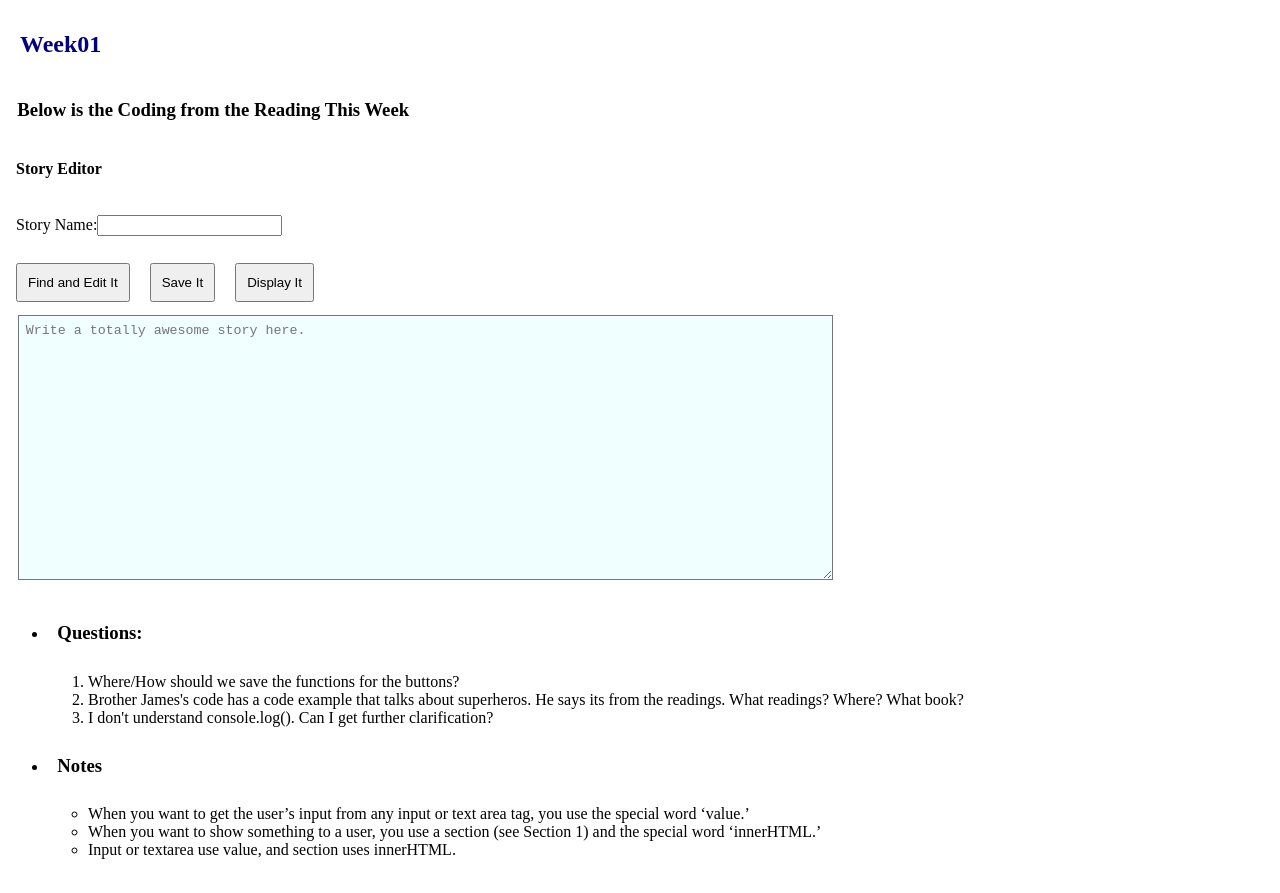
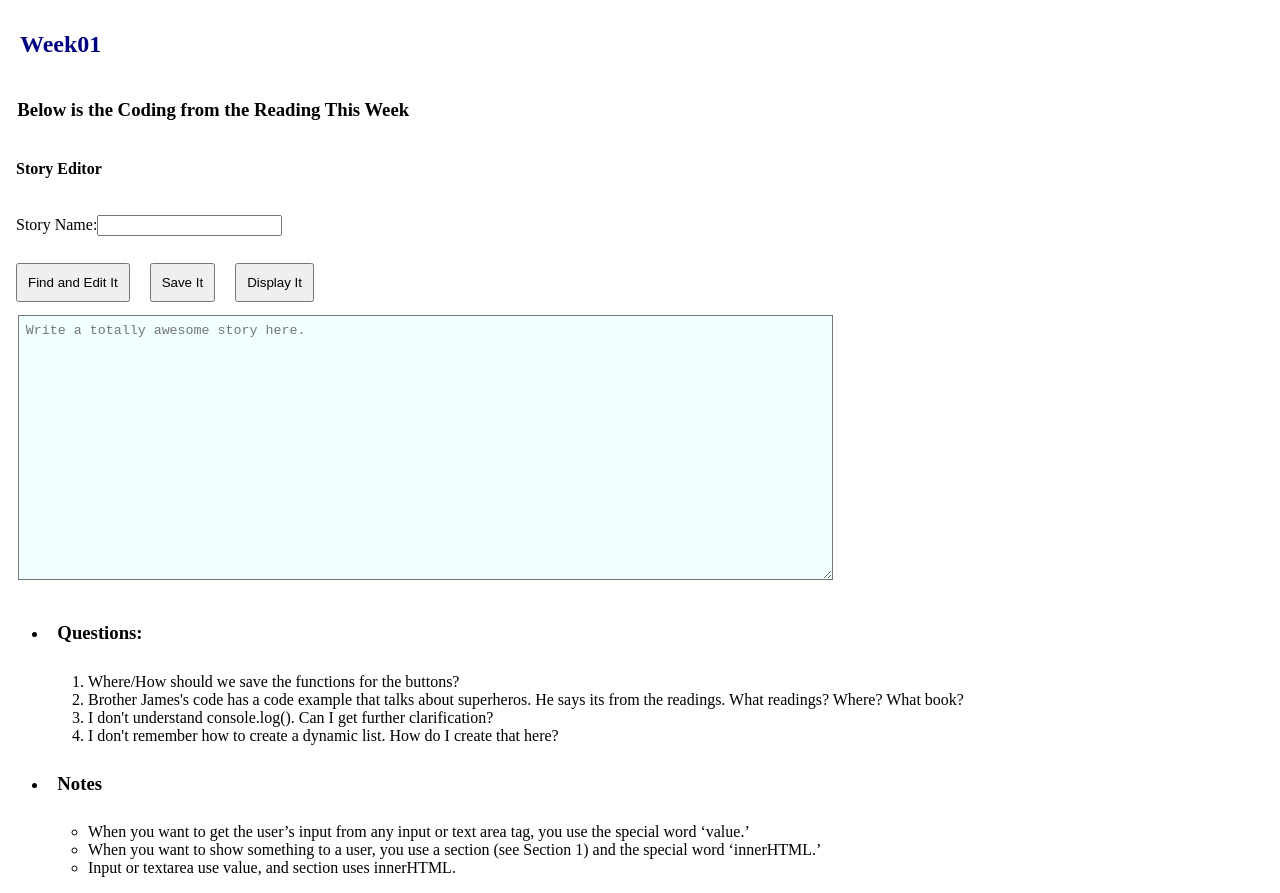
Before and after one commit to cassiejones9/WDD330, a plain HTML site: page week1/index.html in a window 1280 px wide. Shown: the part 125-1018 px from the top of the page. Drawn offline with Linux system fonts and the light colour scheme.

Commit message:
Update index.html

```diff
--- a/week1/index.html
+++ b/week1/index.html
@@ -6,7 +6,7 @@
     <meta name="viewport" content="width=device-width, initial-scale=1.0" />
     <title>WDD 330</title>
     <link rel="stylesheet" href="../CSS/stylesheet.css" />
-    <script>
+    <script src="main.js">
         function loadStory() {
             var storyName = document.getElementById(“name_input”).value
             var storyHTML = localStorage.getItem(storyName)
@@ -47,6 +47,7 @@
             </li>
             <li>Brother James's code has a code example that talks about superheros. He says its from the readings. What readings? Where? What book?</li>
             <li>I don't understand console.log(). Can I get further clarification?</li>
+            <li>I don't remember how to create a dynamic list. How do I create that here?</li>
         </ol>
         <li>
             <h3>Notes</h3>
```
